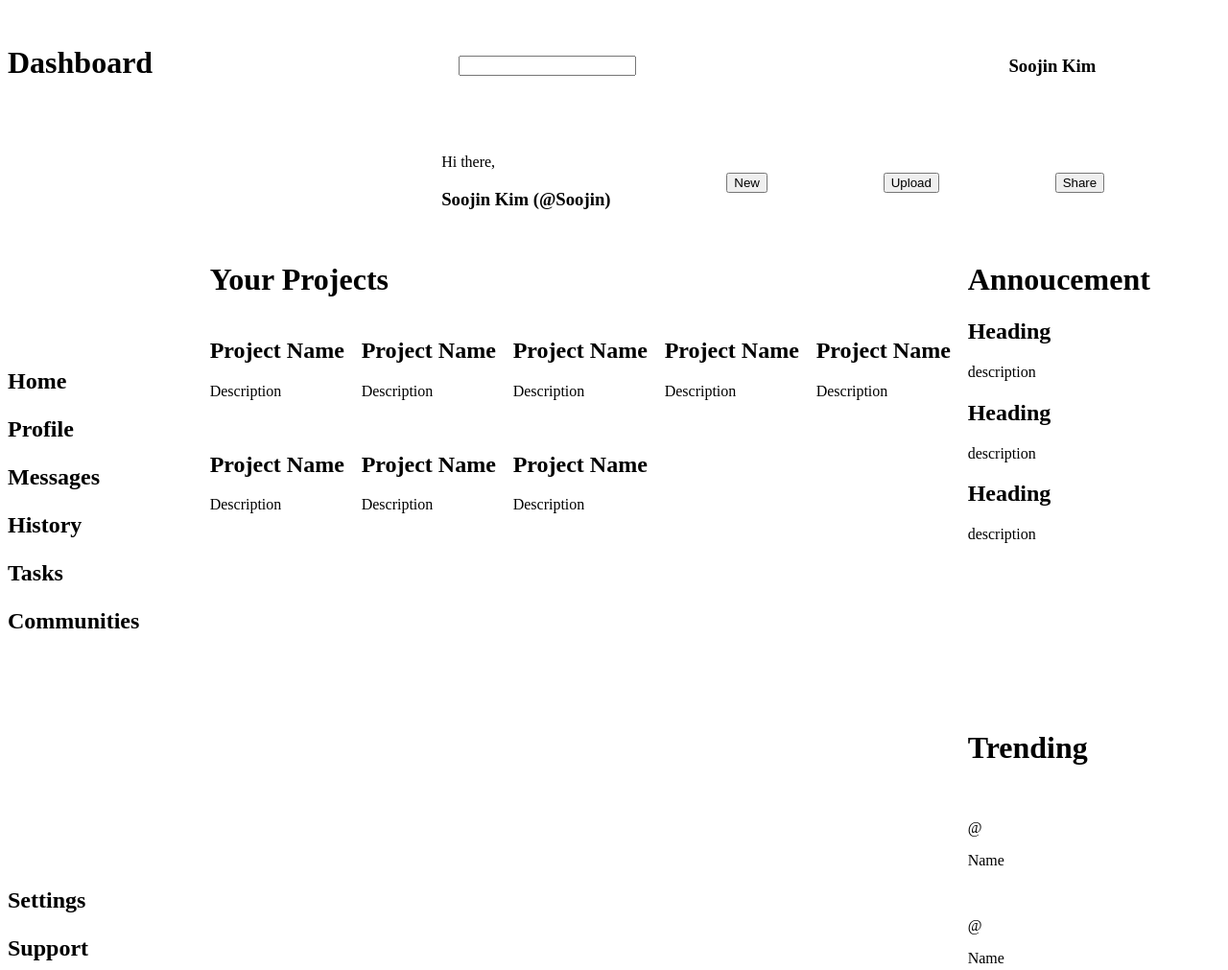
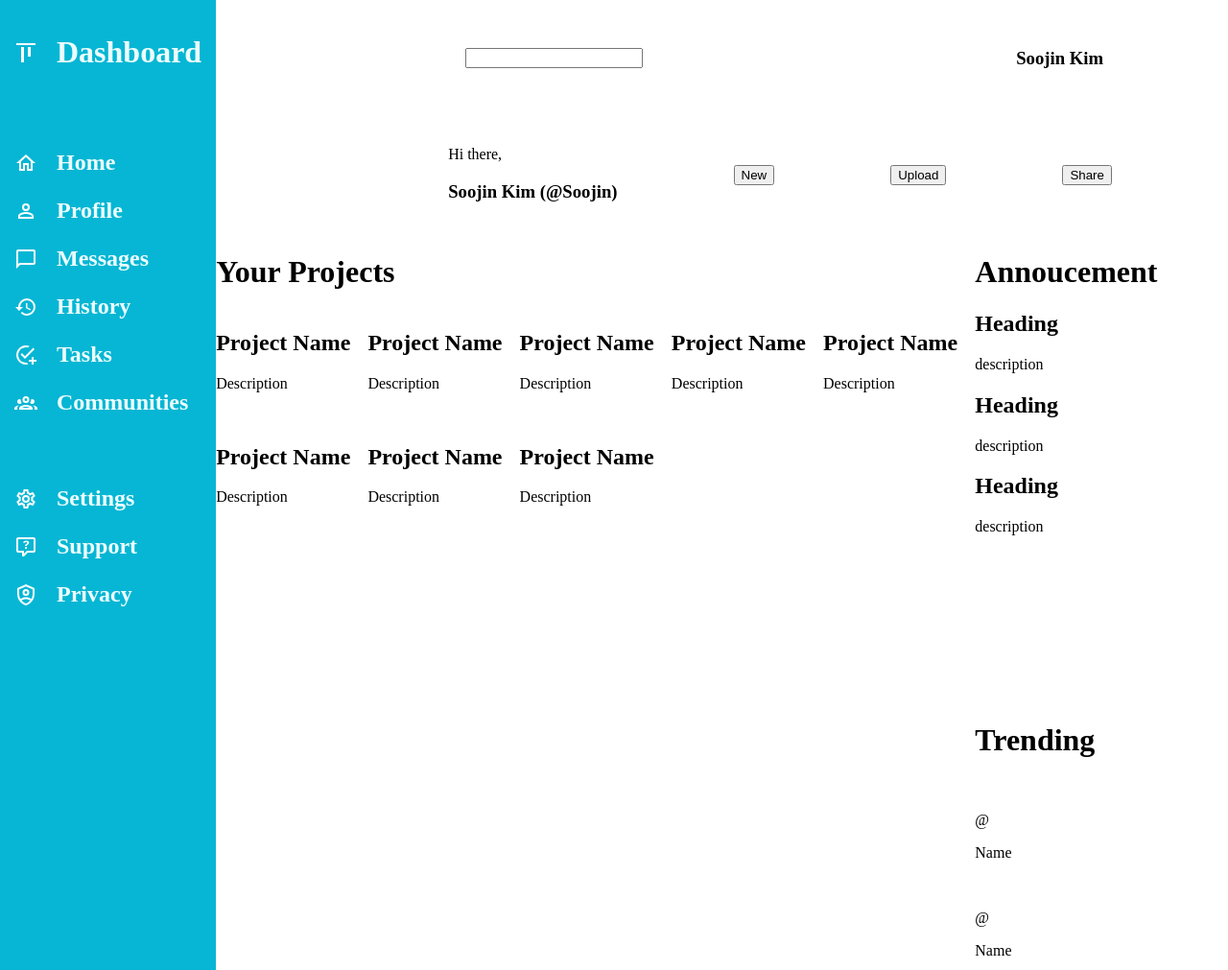
Before and after one commit to skim2264/Admin-Dashboard, a plain HTML site: page index.html in a window 1280 px wide. Shown: the top 1011 px of the page at 96% size. Drawn offline with Linux system fonts and the light colour scheme.

Commit message:
Sideboard styling complete

```diff
--- a/index.html
+++ b/index.html
@@ -12,47 +12,47 @@
     <div class="sidebar">
       <div class="side-bar-top">
         <div class="icon-link">
-          <img src="">
+          <img src="icons/dashboard.svg">
           <h1>Dashboard</h1>
         </div>
       </div>
       <div class="side-bar-middle">
         <div class="icon-link">
-          <img src="">
+          <img src="icons/home-outline.svg">
           <h2>Home</h2>
         </div>
         <div class="icon-link">
-          <img src="">
+          <img src="icons/profile.svg">
           <h2>Profile</h2>
         </div>
         <div class="icon-link">
-          <img src="">
+          <img src="icons/messages.svg">
           <h2>Messages</h2>
         </div>
         <div class="icon-link">
-          <img src="">
+          <img src="icons/history.svg">
           <h2>History</h2>
         </div>
         <div class="icon-link">
-          <img src="">
+          <img src="icons/tasks.svg">
           <h2>Tasks</h2>
         </div>
         <div class="icon-link">
-          <img src="">
+          <img src="icons/communities.svg">
           <h2>Communities</h2>
         </div>
       </div>
       <div class="side-bar-bot">
         <div class="icon-link">
-          <img src="">
+          <img src="icons/setting.svg">
           <h2>Settings</h2>
         </div>
         <div class="icon-link">
-          <img src="">
+          <img src="icons/support.svg">
           <h2>Support</h2>
         </div>
         <div class="icon-link">
-          <img src="">
+          <img src="icons/privacy.svg">
           <h2>Privacy</h2>
         </div>
       </div>
--- a/styles.css
+++ b/styles.css
@@ -1,14 +1,23 @@
+body {
+  margin: 0px;
+}
+
 .container {
   display: grid;
   grid-template-columns: 1fr 5fr;
   grid-template-rows: 1fr 4fr;
 }
 
+/* Sidebar CSS */
 .sidebar {
   grid-column: 1;
   grid-row: 1 / 3;
-  display: grid;
+  display: flex;
+  flex-direction: column;
   gap: 50px;
+  padding: 15px;
+  background-color: #06b6d4;
+  color: #ecfeff;
 }
 
 .side-bar-middle div,
@@ -16,6 +25,20 @@
   height: 50px;
 }
 
+.icon-link {
+  display: flex;
+  align-items: center;
+  gap: 20px;
+}
+
+.icon-link img {
+  height: 24px;
+  width: 24px;
+  filter: brightness(0) invert(1);
+}
+
+
+/* Header CSS */
 .header {
   grid-row: 1;
   grid-column: 2 / 4;
@@ -30,6 +53,7 @@
   align-items: center;
 }
 
+/* Main Content CSS */
 .main-content {
   grid-column: 2 / 4;
   display: grid;
```
Also changed, not shown: icons/communities.svg (added), icons/dashboard.svg (added), icons/history.svg (added), icons/home-outline.svg (added), icons/messages.svg (added), icons/privacy.svg (added), icons/profile.svg (added), icons/setting.svg (added), icons/support.svg (added), icons/tasks.svg (added).
